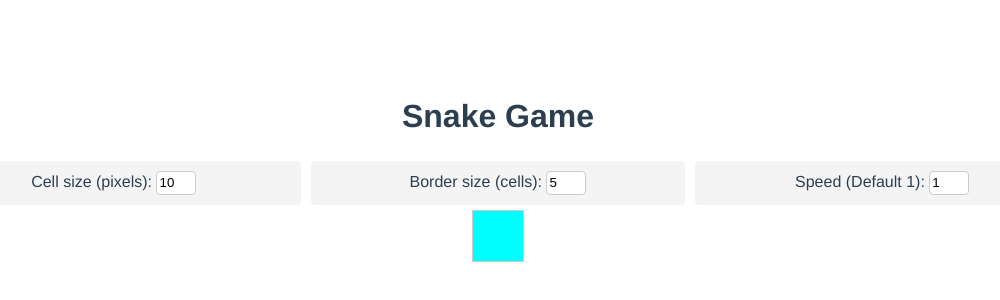
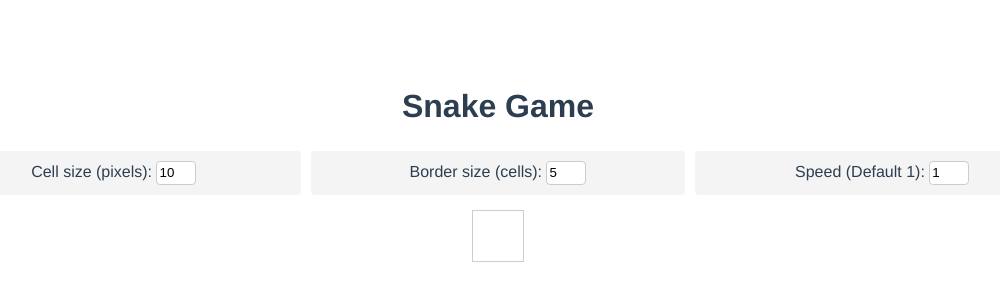
Before and after one commit to Stormeal/Snake-Game, a Vue app: page / in a window 1280 px wide. Shown: the part 286-586 px from the top of the page, without its empty margins (142-1142 px from the left). Built offline with nearby package versions, Linux system fonts and the light colour scheme.

Commit message:
refactor(SnakeCanvas): Fixed some styling

```diff
--- a/src/components/SnakeCanvas/SnakeCanvas.vue
+++ b/src/components/SnakeCanvas/SnakeCanvas.vue
@@ -26,6 +26,6 @@ export default {
 <style scoped>
 #snake-canvas {
   border: 1px solid #ccc;
-  background-color: aqua;
+  margin: 10px 0;
 }
 </style>
```
